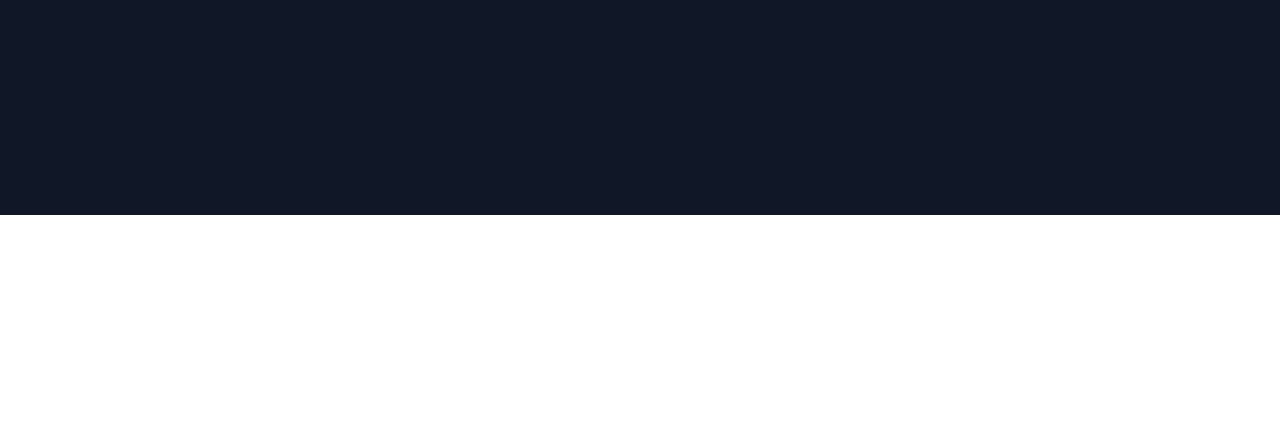
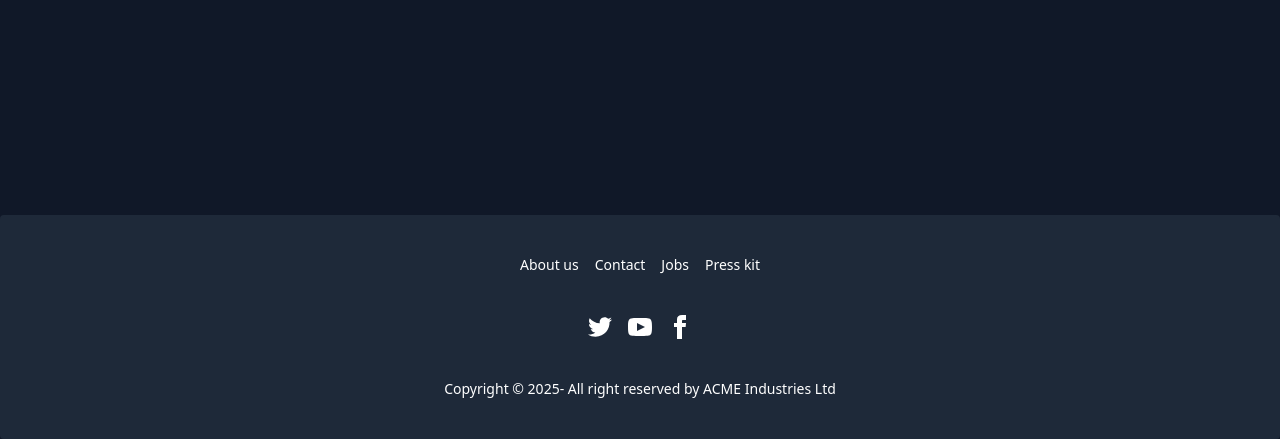
Before and after one commit to plabondas001/Visa-Card, a plain HTML site: page index.html in a window 1280 px wide. Shown: the part 649-1088 px from the top of the page. Before the commit the page ends 864 px from the top, so only its background shows below. Drawn offline with nearby package versions, Linux system fonts and the light colour scheme.

Commit message:
footer section

```diff
--- a/index.html
+++ b/index.html
@@ -110,6 +110,46 @@
     </div>
 
 
+    <!-- footer section  -->
+    <footer class="footer footer-horizontal footer-center bg-gray-800 rounded p-10">
+        <nav class="grid grid-flow-col gap-4">
+            <a class="link link-hover">About us</a>
+            <a class="link link-hover">Contact</a>
+            <a class="link link-hover">Jobs</a>
+            <a class="link link-hover">Press kit</a>
+        </nav>
+        <nav>
+            <div class="grid grid-flow-col gap-4">
+                <a>
+                    <svg xmlns="http://www.w3.org/2000/svg" width="24" height="24" viewBox="0 0 24 24"
+                        class="fill-current">
+                        <path
+                            d="M24 4.557c-.883.392-1.832.656-2.828.775 1.017-.609 1.798-1.574 2.165-2.724-.951.564-2.005.974-3.127 1.195-.897-.957-2.178-1.555-3.594-1.555-3.179 0-5.515 2.966-4.797 6.045-4.091-.205-7.719-2.165-10.148-5.144-1.29 2.213-.669 5.108 1.523 6.574-.806-.026-1.566-.247-2.229-.616-.054 2.281 1.581 4.415 3.949 4.89-.693.188-1.452.232-2.224.084.626 1.956 2.444 3.379 4.6 3.419-2.07 1.623-4.678 2.348-7.29 2.04 2.179 1.397 4.768 2.212 7.548 2.212 9.142 0 14.307-7.721 13.995-14.646.962-.695 1.797-1.562 2.457-2.549z">
+                        </path>
+                    </svg>
+                </a>
+                <a>
+                    <svg xmlns="http://www.w3.org/2000/svg" width="24" height="24" viewBox="0 0 24 24"
+                        class="fill-current">
+                        <path
+                            d="M19.615 3.184c-3.604-.246-11.631-.245-15.23 0-3.897.266-4.356 2.62-4.385 8.816.029 6.185.484 8.549 4.385 8.816 3.6.245 11.626.246 15.23 0 3.897-.266 4.356-2.62 4.385-8.816-.029-6.185-.484-8.549-4.385-8.816zm-10.615 12.816v-8l8 3.993-8 4.007z">
+                        </path>
+                    </svg>
+                </a>
+                <a>
+                    <svg xmlns="http://www.w3.org/2000/svg" width="24" height="24" viewBox="0 0 24 24"
+                        class="fill-current">
+                        <path
+                            d="M9 8h-3v4h3v12h5v-12h3.642l.358-4h-4v-1.667c0-.955.192-1.333 1.115-1.333h2.885v-5h-3.808c-3.596 0-5.192 1.583-5.192 4.615v3.385z">
+                        </path>
+                    </svg>
+                </a>
+            </div>
+        </nav>
+        <aside>
+            <p>Copyright © 2025- All right reserved by ACME Industries Ltd</p>
+        </aside>
+    </footer>
 
 </body>
 
```
